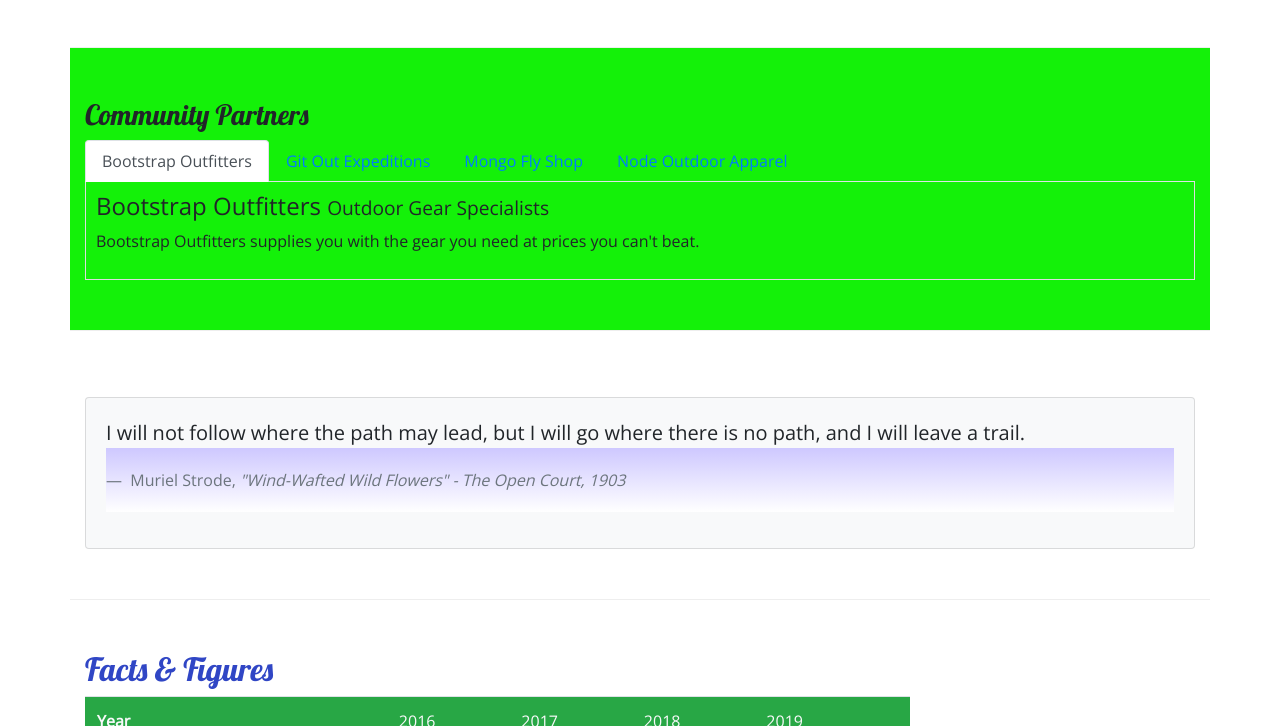
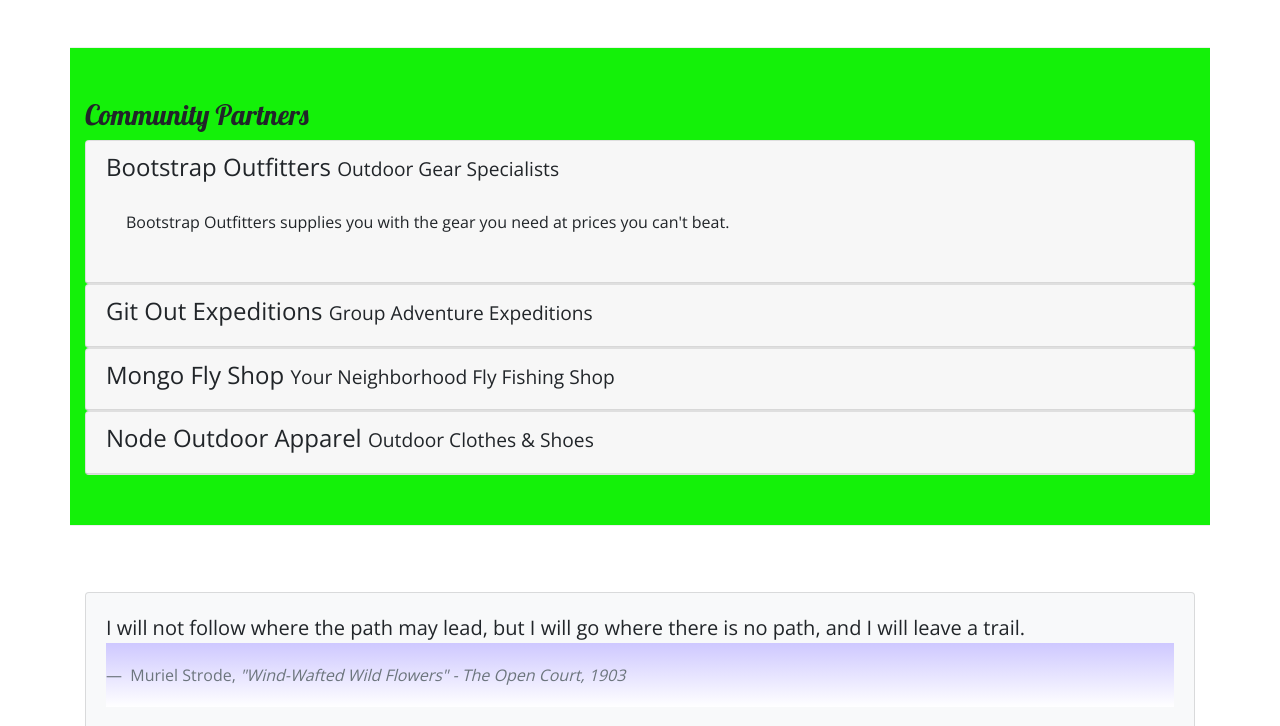
Before and after one commit to mattsander1966/newcampsite, a website: page aboutus.html in a window 1280 px wide. Shown: the part 703-1429 px from the top of the page. Drawn offline with nearby package versions, Linux system fonts and the light colour scheme.

Commit message:
accordion

```diff
--- a/aboutus.html
+++ b/aboutus.html
@@ -112,45 +112,61 @@
         </div>
       </div>
       <!-- Change the background of this div to light grey with a special class -->
-        <div class="row row-content" id="div1">
-          <div class="col">
-            <h3>Community Partners</h3>
-            <ul class="nav nav-tabs">
-              <li class="nav-item"><a class="nav-link active" href="#bootstrap" role="tab" data-toggle="tab">Bootstrap
-                  Outfitters</a>
-              </li>
-              <li class="nav-item"><a class="nav-link" href="#git" role="tab" data-toggle="tab">Git Out Expeditions</a>
-              </li>
-              <li class="nav-item"><a class="nav-link" href="#mongo" role="tab" data-toggle="tab">Mongo Fly Shop</a>
-              </li>
-              <li class="nav-item"><a class="nav-link" href="#node" role="tab" data-toggle="tab">Node Outdoor Apparel</a>
-              </li>
-            </ul>
-            <div class="tab-content">
-              <div role="tabpanel" class="tab-pane fade show active" id="bootstrap">
-                <h4>Bootstrap Outfitters <small>Outdoor Gear Specialists</small></h4>
-                <p class="d-none d-sm-block">Bootstrap Outfitters supplies you with the gear you need at prices you can't beat.
-                </p>
+
+    <div class="row row-content" id="div1">
+      <div class="col">
+        <h3>Community Partners</h3>
+          <div id="accordion">
+                <div class="card">
+                  <div role="tab" class="card-header">
+                  <h4><a data-toggle="collapse" data-target="#bootstrap">Bootstrap Outfitters <small>Outdoor Gear Specialists</small></a>
+                  </h4>
+                  <div class="collapse show" id="bootstrap" data-parent="#accordion">
+                    <div class="card-body">
+                      <p class="d-none d-sm-block">Bootstrap Outfitters supplies you with the gear you need at prices you can't beat.
+                      </p>
+                    </div>
+                  </div>
+                </div>
               </div>
-              <div role="tabpanel" class="tab-pane fade" id="git">
-                <h4>Git Out Expeditions <small>Group Adventure Expeditions</small></h4>
-                <p class="d-none d-sm-block">Join Git Out Expeditions to explore new horizons with a group of other adventurers!
-                </p>
+              <div class="card">
+                <div role="tab" class="card-header">
+                  <h4><a class="collapsed" data-toggle="collapse" data-target="#git">Git Out Expeditions <small>Group Adventure Expeditions</small></a>
+                  </h4>
+                  <div class="collapse" id="git" data-parent="#accordion">
+                    <div class="card-body">
+                      <p class="d-none d-sm-block">Join Git Out Expeditions to explore new horizons with a group of other adventurers!</p>
+                    </div>
+                  </div>
+                </div>
               </div>
-              <div role="tabpanel" class="tab-pane fade" id="mongo">
-                <h4>Mongo Fly Shop <small>Your Neighborhood Fly Fishing Shop</small></h4>
-                <p class="d-none d-sm-block">Need a new fishing pole, a tacklebox, or flies of all kinds? Stop by Mongo Fly
-                  Shop.</p>
+              <div class="card">
+                <div role="tab" class="card-header">
+                  <h4><a class="collapsed" data-toggle="collapse" data-target="#mongo">Mongo Fly Shop <small>Your Neighborhood Fly Fishing Shop</small></a>
+                  </h4>
+                  <div class="collapse" id="mongo" data-parent="#accordion">
+                    <div class="card-body">
+                      <p class="d-none d-sm-block">Need a new fishing pole, a tacklebox, or flies of all kinds? Stop by Mongo Fly Shop.</p>
+                    </div>
+                  </div>
+                </div>
               </div>
-              <div role="tabpanel" class="tab-pane fade" id="node">
-                <h4>Node Outdoor Apparel <small>Outdoor Clothes & Shoes</small></h4>
-                <p class="d-none d-sm-block">From polar fleeces to swimsuits, hiking boots to waders, a visit to Node will be
-                  sure to get you covered.</p>
+              <div class="card">
+                <div role="tab" class="card-header">
+                  <h4>
+                    <a class="collapsed" data-toggle="collapse" data-target="#node">Node Outdoor Apparel <small>Outdoor Clothes & Shoes</small></a>
+                  </h4>
+                  <div class="collapse" id="node" data-parent="#accordion">
+                    <div class="card-body">
+                      <p class="d-none d-sm-block">From polar fleeces to swimsuits, hiking boots to waders, a visit to Node will be sure to get you covered.</p>
+                    </div>
+                  </div>
+                </div>
               </div>
             </div>
-
-          </div>
-        </div>
+      </div>
+    </div>
+        <!-- the quote is here now -->
         <div class="row row-content">
         <div class="col">
           <div class="card bg-light mt-3">
```
